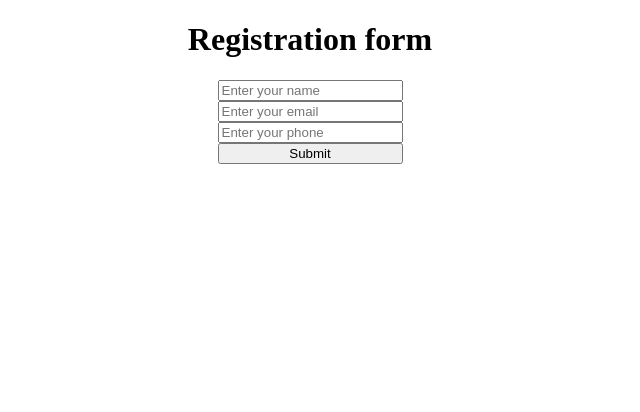
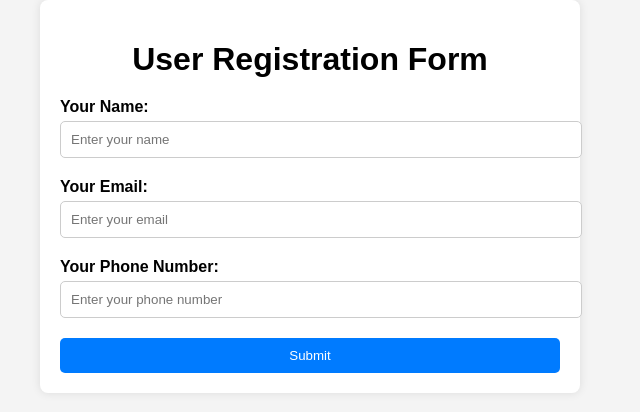
Before and after one commit to anishkharii/form1, a website: page index.html in a window 1280 px wide. Shown: the whole page, without its empty margins (330-970 px from the left). Drawn offline with Linux system fonts and the light colour scheme.

Commit message:
minor changes

```diff
--- a/index.html
+++ b/index.html
@@ -3,31 +3,80 @@
 <head>
     <meta charset="UTF-8">
     <meta name="viewport" content="width=device-width, initial-scale=1.0">
-    <title>Document</title>
-</head>
+    <title>User-Friendly Registration Form</title>
     <style>
-    h1{
-       justify-content: center;
-       display: flex;
-       flex-direction: row;
+        body {
+            font-family: Arial, sans-serif;
+            margin: 0;
+            padding: 0;
+            background-color: #f4f4f4;
         }
-    .form-container{
-        display: flex;
-        justify-content: center;
 
+        .container {
+            max-width: 500px;
+            margin: 0 auto;
+            padding: 20px;
+            background-color: #fff;
+            border-radius: 8px;
+            box-shadow: 0 0 10px rgba(0, 0, 0, 0.1);
         }
-    form{
-        display: flex;
-        flex-direction: column;
+
+        h1 {
+            text-align: center;
+            margin-bottom: 20px;
+        }
+
+        .form-group {
+            margin-bottom: 20px;
+        }
+
+        label {
+            display: block;
+            font-weight: bold;
+            margin-bottom: 5px;
+        }
+
+        input[type="text"],
+        input[type="email"],
+        input[type="tel"] {
+            width: 100%;
+            padding: 10px;
+            border-radius: 5px;
+            border: 1px solid #ccc;
+        }
+
+        input[type="submit"] {
+            width: 100%;
+            padding: 10px;
+            border: none;
+            background-color: #007bff;
+            color: #fff;
+            cursor: pointer;
+            border-radius: 5px;
+            transition: background-color 0.3s ease;
+        }
+
+        input[type="submit"]:hover {
+            background-color: #0056b3;
         }
     </style>
+</head>
 <body>
-    <h1>Registration form</h1>
-    <div class="form-container">
+    <div class="container">
+        <h1>User Registration Form</h1>
         <form action="#" method="post">
-        <input type="text" name="fullname" placeholder="Enter your name">
-        <input type="email" name="email" placeholder="Enter your email">
-        <input type="tel" name="phone" placeholder="Enter your phone">
+            <div class="form-group">
+                <label for="name">Your Name:</label>
+                <input type="text" id="name" name="name" placeholder="Enter your name" required>
+            </div>
+            <div class="form-group">
+                <label for="email">Your Email:</label>
+                <input type="email" id="email" name="email" placeholder="Enter your email" required>
+            </div>
+            <div class="form-group">
+                <label for="phone">Your Phone Number:</label>
+                <input type="tel" id="phone" name="phone" placeholder="Enter your phone number" required>
+            </div>
             <input type="submit" name="submit" value="Submit">
         </form>
     </div>
--- a/package.json
+++ b/package.json
@@ -12,6 +12,7 @@
   "license": "ISC",
   "dependencies": {
     "body-parser": "^1.20.2",
+    "dotenv": "^16.4.5",
     "express": "^4.18.3",
     "mongoose": "^8.2.1",
     "nodemon": "^3.1.0"
--- a/src/server.js
+++ b/src/server.js
@@ -23,11 +23,9 @@ app.get('/register',(req,res)=>{
     res.sendFile(mainfolder+"/index.html")
 })
 app.post("/register",(req,res)=>{
-    // console.log(req.body);
     let req_userdata = new users_collection1(req.body);
     req_userdata.save();
     res.send('sucess')
-    // console.log(req_userdata)
 })
 app.listen(port,()=>{
     console.log(`listening port ${port}`)
--- a/src/userdatabase/mongose-connection.js
+++ b/src/userdatabase/mongose-connection.js
@@ -1,6 +1,6 @@
 const mongoose = require('mongoose')
 const users_collection1 = require('./userdata')
 
-mongoose.connect('mongodb://localhost:27017/userdataC')
+mongoose.connect('mongodb+srv://shivgup000:shiv19000@cluster0.pwqhnca.mongodb.net/userDB')
 .then(()=>{console.log('mongo connection succesfully')})
 .catch((err)=>{console.log(err)})
--- a/src/userdatabase/userdata.js
+++ b/src/userdatabase/userdata.js
@@ -1,7 +1,7 @@
 const mongoose = require('mongoose');
 
 const users_schema1 = new mongoose.Schema({
-    fullname:{
+    name:{
         type:String,
         required:true,
         lowercase:true
```
Also changed, not shown: 1 other file. Lines whose indentation alone changed are shown as unchanged.
